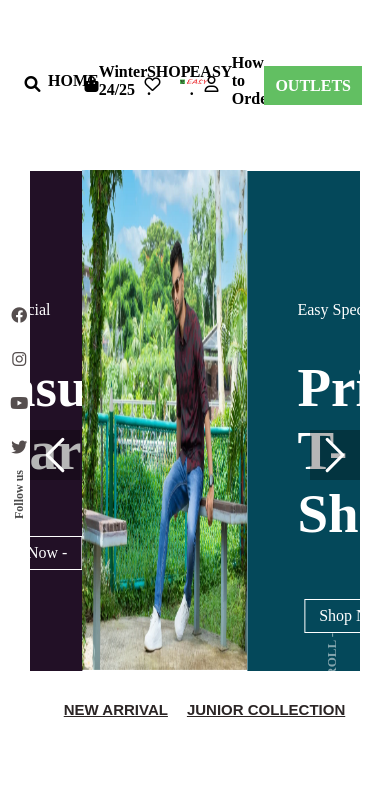
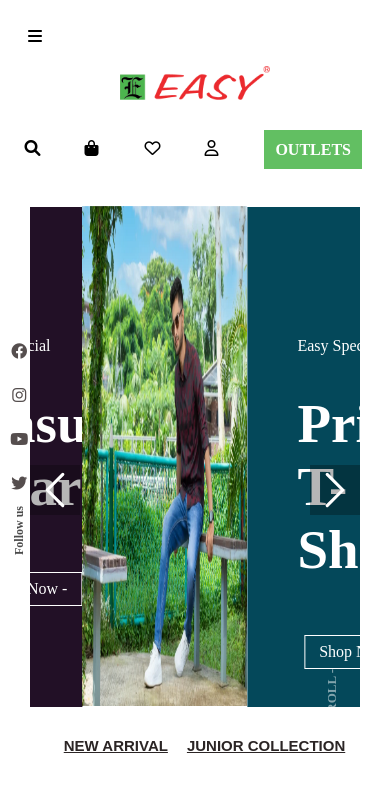
Before and after one commit to Sakline987/Easy-Fashion-copy-website, a plain HTML site: page index.html in a window 390 px wide. Drawn offline with Linux system fonts and the light colour scheme.

Commit message:
responsive header

```diff
--- a/assets/css/style.css
+++ b/assets/css/style.css
@@ -11,28 +11,17 @@
     width: 40%;
 }
 
-.header-left ul {
-    display: flex;
-    list-style: none;
 
-}
 
-.header-left ul li {
-    width: 96px;
-    display: flex;
-    justify-content: center;
-    align-items: center;
-    font-size: 1rem;
-}
-
-.header-left ul li a {
+.header-left a {
     text-decoration: none;
     font-weight: bold;
     color: black;
-
+    width: 10px;
+    padding: 19px;
 }
 
-.header-left ul li a:hover {
+.header-left a:hover {
     text-decoration: underline;
 
 }
@@ -250,3 +239,86 @@
 .header .header-collection a:hover {
     text-decoration: none;
 }
+
+
+
+/* ========== NAVIGATION BAR ========== */
+
+.icon i {
+    transition: transform 0.2s ease, opacity 0.3s ease;
+}
+
+/* Optional: Rotating icon when toggled */
+.icon.open i {
+    transform: rotate(180deg);
+}
+
+.icon.close i {
+    transform: rotate(360deg);
+}
+
+.header-left .icon {
+    display: none;
+}
+
+@media screen and (max-width: 600px) {
+
+    .header-left a {
+        display: none;
+    }
+
+    .header-left a.icon {
+        float: left;
+        display: block;
+    }
+}
+
+@media screen and (max-width: 600px) {
+    .header-left.responsive {
+        position: relative;
+    }
+
+    .header-menu {
+        display: block;
+    }
+
+    .header-menu .header-left {
+        margin-top: 0;
+        align-items: center;
+        width: 90%;
+    }
+
+    .header-menu .header-right {
+        width: 100%;
+    }
+
+    .header-menu .header-middle {
+        width: 100%;
+    }
+
+    .header-left a {
+        text-decoration: none;
+        font-weight: bold;
+        color: black;
+        width: 100%;
+        padding: 19px;
+        border: 1px solid #fff;
+    }
+
+    .header-left.responsive a {
+        float: none;
+        display: block;
+        text-align: left;
+        color: black;
+        background-color: #bcbcbc;
+
+    }
+
+
+
+
+
+
+
+
+}
--- a/assets/js/script.js
+++ b/assets/js/script.js
@@ -21,3 +21,24 @@ jQuery(document).ready(function () {
     })
 
 });
+
+
+
+function myFunction() {
+    var x = document.getElementById("myNavBar");
+    var menuIcon = document.getElementById("menuIcon");
+    var iconContainer = document.querySelector('.icon');
+
+    // Toggle the navbar between normal and responsive
+    if (x.className === "header-left") {
+        x.className += " responsive";
+        iconContainer.classList.add('open');
+        iconContainer.classList.remove('close');
+        menuIcon.className = "fa fa-times"; // Change to close icon
+    } else {
+        x.className = "header-left";
+        iconContainer.classList.add('close');
+        iconContainer.classList.remove('open');
+        menuIcon.className = "fa fa-bars"; // Change back to hamburger icon
+    }
+}
--- a/index.html
+++ b/index.html
@@ -16,14 +16,15 @@
 <body>
     <div class="header">
         <div class="header-menu">
-            <div class="header-left">
-                <ul>
-                    <li><a href="#">HOME</a></li>
-                    <li><a href="#">Winter 24/25</a></li>
-                    <li><a href="#">SHOP .</a></li>
-                    <li><a href="#">EASY .</a></li>
-                    <li><a href="#">How to Order</a></li>
-                </ul>
+            <div class="header-left" id="myNavBar">
+                <a href="#">HOME</a>
+                <a href="#">Winter 24/25</a>
+                <a href="#">SHOP .</a>
+                <a href="#">EASY .</a>
+                <a href="#">How to Order</a>
+                <a href="javascript:void(0);" class="icon" onclick="myFunction()">
+                    <i class="fa-solid fa-bars" id="menuIcon"></i> <!-- Initial icon -->
+                </a>
             </div>
             <div class="header-middle">
                 <div class="image">
@@ -38,6 +39,7 @@
                 <a href="#"><i class="fa-solid fa-bag-shopping"></i></a>
                 <a href="#"><i class="fa-regular fa-heart"></i></a>
                 <a href="#"><i class="fa-regular fa-user"></i></a>
+
                 <div class="btn">
                     <a href="#">OUTLETS</a>
                 </div>
```
